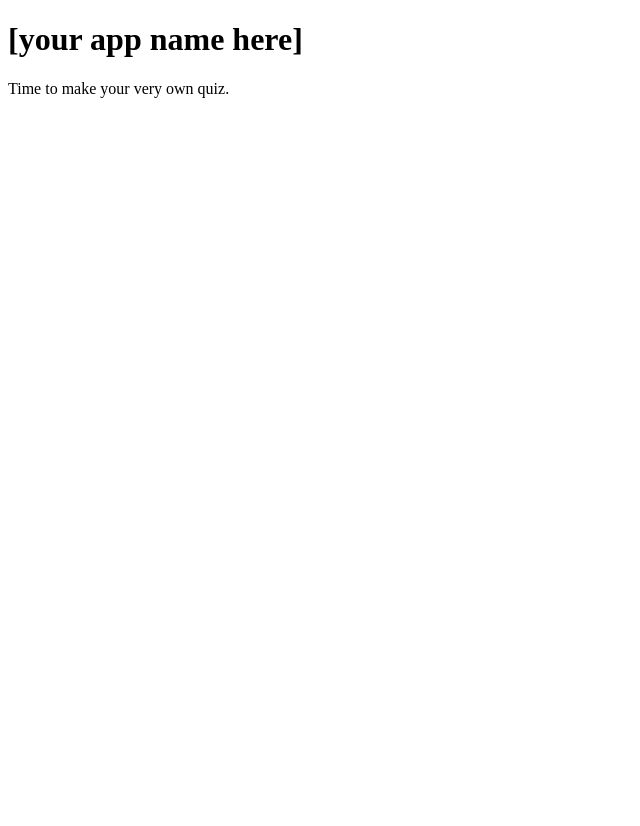
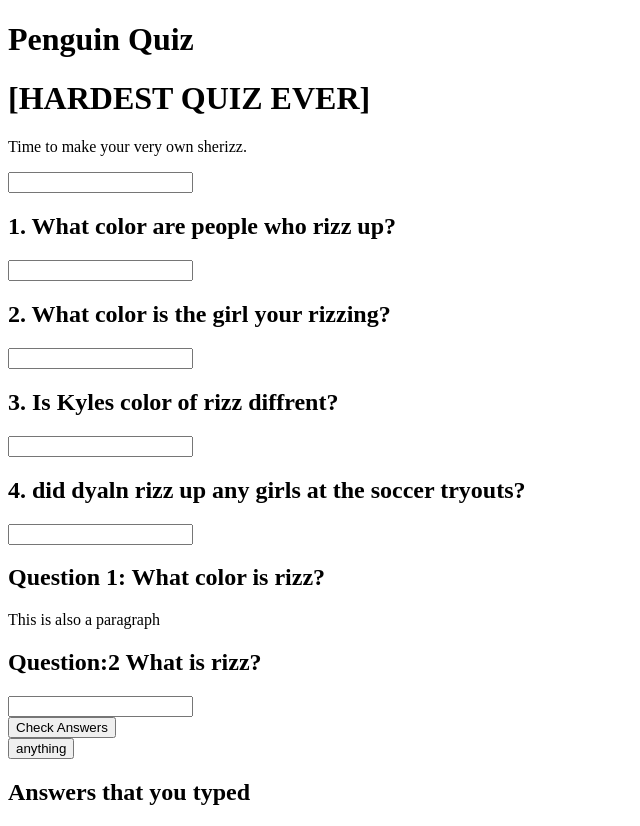
Before and after one commit to gavinskycastle/software-member-quiz, a React (Vite) app: page / in a window 1280 px wide. Shown: the whole page, without its empty margins (0-640 px from the left). Before the commit the page ends 800 px from the top, so only its background shows below. Built offline with nearby package versions, Linux system fonts and the light colour scheme.

Commit message:
Milad's training code

```diff
--- a/src/App.css
+++ b/src/App.css
@@ -0,0 +1,3 @@
+.changed {
+     color:aqua;
+}
--- a/src/App.tsx
+++ b/src/App.tsx
@@ -1,11 +1,45 @@
 import './App.css';
+import { useState } from 'react';
+import Question from './Question';
 
 function App() {
+    const [answer1, setAnswer1] = useState<string>();
+    const [answer2, setAnswer2] = useState<string>();
+    const [answer3, setAnswer3] = useState<string>();
+    const [answer4, setAnswer4] = useState<string>();
+    const[colorChanged, setColorChanged] = useState(false);
+
     return (
         <>
-            <h1>[your app name here]</h1>
-            <p>Time to make your very own quiz.</p>
-        </>
+        <h1 className={colorChanged ?'changed' : ''}>Penguin Quiz</h1>
+            <h1>[HARDEST QUIZ EVER]</h1>
+            <p>Time to make your very own sherizz.</p>
+            {/*comment*/}
+            <div>
+                <input />
+            </div>
+
+            <Question title='1. What color are people who rizz up?' onChange={setAnswer1}/>
+            <Question title='2. What color is the girl your rizzing?'onChange={setAnswer2}/>
+            <Question title='3. Is Kyles color of rizz diffrent?'onChange={setAnswer3}/>
+            <Question title='4. did dyaln rizz up any girls at the soccer tryouts?'onChange={setAnswer4}/>
+                <h2> Question 1: What color is rizz?</h2>
+                <p> This is also a paragraph</p>
+
+
+            <h2> Question:2 What is rizz?</h2>
+            <input />
+
+            <div>
+                <button>Check Answers</button>
+            </div>
+            <button onClick={() => setColorChanged(true)}>anything</button>
+            <h2>Answers that you typed</h2>
+            <p>{answer1}</p>
+            <p>{answer2}</p>
+            <p>{answer3}</p>
+            <p>{answer4}</p>
+            </>
     );
 }
 
--- /dev/null
+++ b/src/Question.tsx
@@ -0,0 +1,16 @@
+import handleInput from "./handleInput";
+
+function Question(props: {
+    title: string
+    onChange: (value: string) => void
+}) {
+     return (<>
+            <h2>{props.title}</h2>
+            <div>
+                <input onChange={handleInput(props.onChange)}/>
+            </div>
+        </>
+    );
+}
+
+export default Question;
```
